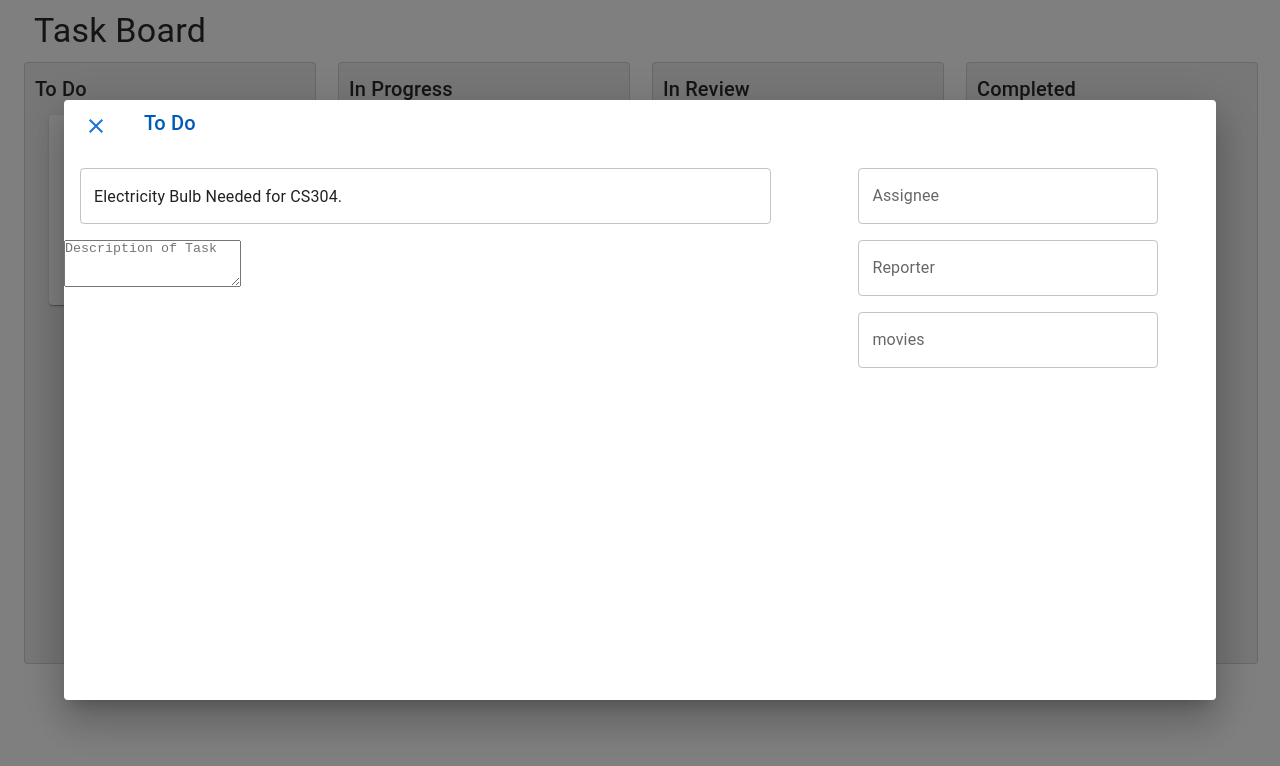
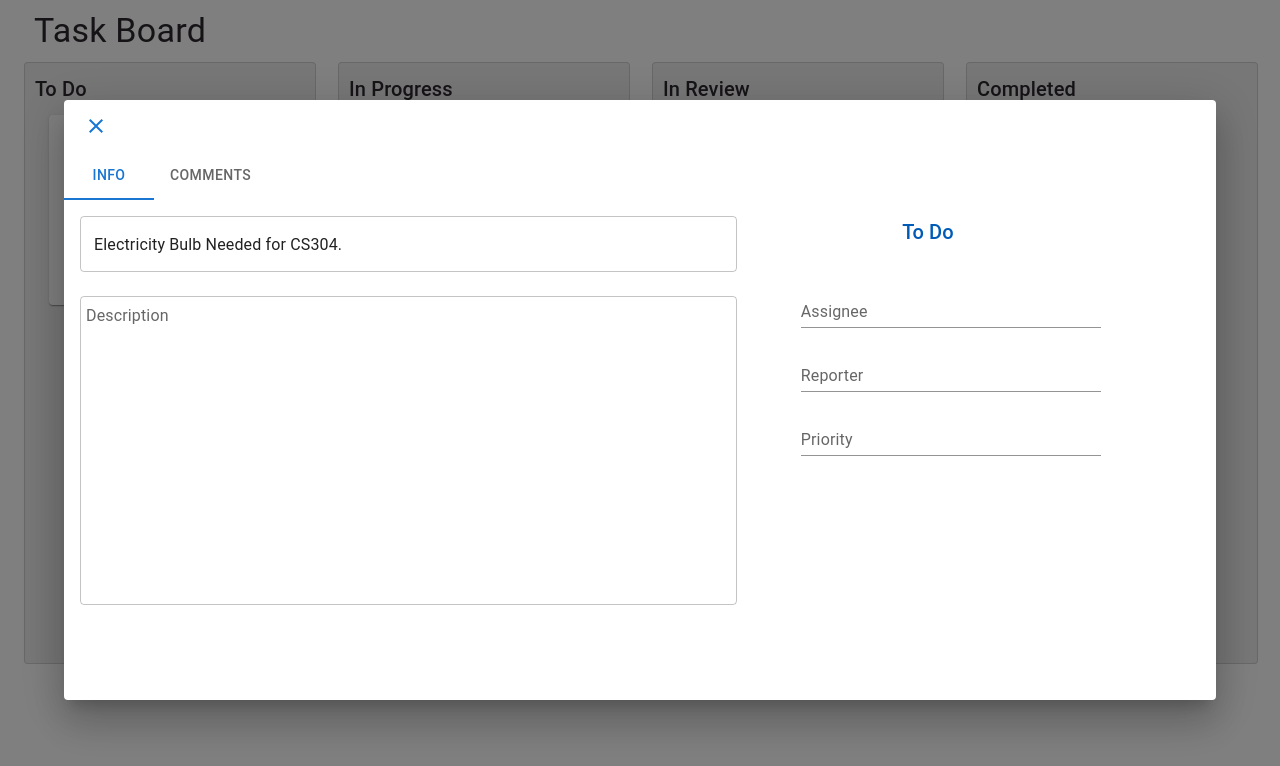
Before and after one commit to Sukhraj2454/Estate, a React (Create React App) app in the folder main/: page / in a window 1280 px wide. Shown: the top 766 px of the page. Built offline with nearby package versions, Linux system fonts and the light colour scheme.

Commit message:
Created Expanded view for card on large screen, added comments section as separate tab

```diff
--- a/main/src/Components/ACInput.js
+++ b/main/src/Components/ACInput.js
@@ -4,11 +4,12 @@ import Autocomplete, { createFilterOptions } from '@mui/material/Autocomplete';
 
 const filter = createFilterOptions();
 
-export default function ACInput({ data, label }) {
+export default function ACInput({ data, label, defValue }) {
     const [value, setValue] = useState(null);
 
     return (
         <Autocomplete
+            defaultValue={defValue}
             value={value}
             onChange={(event, newValue) => {
                 if (typeof newValue === 'string') {
@@ -36,10 +37,12 @@ export default function ACInput({ data, label }) {
                 return option.title;
             }}
             renderOption={(props, option) => <li {...props}>{option.title}</li>}
-            sx={{ width: 300, ml: 'auto', mt:2, mb:2}}
+            sx={{ width: 300, ml: 'auto', mt: 2, mb: 2 }}
             freeSolo
             renderInput={(params) => (
-                <TextField {...params} label={label} />
+                <TextField {...params}
+                    variant="standard"
+                    label={label} />
             )}
         />
     );
--- a/main/src/Components/Card/ExpCardlg.js
+++ b/main/src/Components/Card/ExpCardlg.js
@@ -1,50 +1,82 @@
+// React  Utils
+import { useState } from 'react'
 // Components
-// import Priority from "../Priority";
 import ACInput from "../ACInput";
+import Comments from "../Comments";
 
 // MUI Components
 import { Container, Grid, Paper, Typography, Button } from "@mui/material"
-import { TextField, TextareaAutosize } from "@mui/material";
+import { TextField } from "@mui/material";
+import { ThemeProvider } from "@mui/material";
+import Tabs from '@mui/material/Tabs';
+import Tab from '@mui/material/Tab';
 
 // MUI Icons
 import CloseIcon from '@mui/icons-material/Close';
 
 
 export default function ExpCardlg({ close, theme }) {
+    const [value, setValue] = useState(0);
 
+    const handleChange = (event, newValue) => {
+        setValue(newValue);
+    };
 
     return (
+        <ThemeProvider theme={theme}>
             <Container coomponent='main'>
-            <Paper elevation={24} sx={{ height: 600 }} >
+                <Paper elevation={24} sx={{ minHeight: 600 }} >
 
                     <Button onClick={close}>
                         <CloseIcon sx={{ p: 1 }} />
                     </Button>
 
-                <Typography sx={{ p: 2, userSelect: 'none', color: '#005bb7' }} component='span' variant='h6'>
+                    <Tabs value={value} onChange={handleChange}>
+                        <Tab label="Info" />
+                        <Tab label="Comments" />
+                    </Tabs>
+
+                    {(value === 0) ?
+                        (
+                            <Grid container columns={5}>
+
+                                <Grid item xs={3} lg={3}>
+                                    <TextField sx={{ p: 2, width: '95%' }}
+                                        defaultValue={'Electricity Bulb Needed for CS304.'} />
+                                    <TextField
+                                        sx={{ p: 1, ml: 1, width: '95%' }}
+                                        label="Description"
+                                        multiline
+                                        rows={12}
+                                    />
+                                </Grid>
+
+                                <Grid item sx={{
+                                    width: "30%"
+                                }}>
+                                    <Typography
+                                        sx={{
+                                            p: 2,
+                                            userSelect: 'none',
+                                            color: '#005bb7',
+                                            textAlign: 'center'
+                                        }}
+                                        component='h4' variant='h6'>
                                         To Do
                                     </Typography>
-                <Grid container columns={5}>
-
-                    <Grid item xs={3}>
-                        <TextField sx={{ p: 2, width: '100%' }}
-                            value={'Electricity Bulb Needed for CS304.'} />
-                        <TextareaAutosize
-                            maxRows={20}
-                            aria-label="maximum height"
-                            minRows={3}
-                            placeholder="Description of Task"
-                            sx={{ ml: 50, maxWidth: 500, padding: 4, maxHeight: 200, }} />
-                    </Grid>
-                    <Grid item sx={{ width: "35%", bl: '1' }}>
-                        <ACInput theme={theme} data={top100Films} label={"Assignee"} />
-                        <ACInput theme={theme} data={top100Films} label={"Reporter"} />
-                        <ACInput theme={theme} data={top100Films} label={"movies"} />
+                                    <ACInput theme={theme} defValue='' data={top100Films} label={"Assignee"} />
+                                    <ACInput theme={theme} defValue='' data={top100Films} label={"Reporter"} />
+                                    <ACInput theme={theme} defValue='Medium' data={[{ 'title': 'Medium', 'level': 2 }, { 'title': 'High', 'level': 1 }]} label={"Priority"} />
                                 </Grid>
 
                             </Grid>
+
+                        ) :
+                        <Comments />}
+
                 </Paper>
             </Container >
+        </ThemeProvider>
     )
 };
 
--- /dev/null
+++ b/main/src/Components/Comments.js
@@ -0,0 +1,42 @@
+// React Utils.
+import { useState } from 'react';
+
+// Mui Components
+import Stack from '@mui/material/Stack';
+import Divider from '@mui/material/Divider';
+import { Box } from "@mui/system";
+import { Container, Typography, Button } from '@mui/material';
+
+
+
+export default function Comments() {
+
+    return (
+        <Container component={'main'} sx={{ mt: 2 }}>
+            <Stack
+                direction="column"
+                divider={<Divider orientation="horizontal" flexItem />}
+                spacing={2}
+            >
+                <Typography component='h1' variant='h6'>
+                    Hi there
+                </Typography>
+                <Typography component='h1' variant='h6'>
+                    Hi there
+                </Typography>
+                <Typography component='h1' variant='h6'>
+                    Hi there
+                </Typography>
+                <Typography component='h1' variant='h6'>
+                    Hi there
+                </Typography>
+                <Typography component='h1' variant='h6'>
+                    Hi there
+                </Typography>
+                <Typography component='h1' variant='h6'>
+                    Hi there
+                </Typography>
+            </Stack>
+        </Container >
+    )
+}
--- a/main/src/Components/TaskBoard/TaskBoardlg.js
+++ b/main/src/Components/TaskBoard/TaskBoardlg.js
@@ -1,7 +1,6 @@
 import TaskCard from '../Card/TaskCard';
 
 // Material UI Components
-import { ThemeProvider } from '@mui/material/styles';
 import Container from '@mui/material/Container';
 import Paper from '@mui/material/Paper';
 import Grid from '@mui/material/Grid';
@@ -12,8 +11,6 @@ export default function TaskBoardlg({ theme, useStyles }) {
     const classes = useStyles();
 
     return (
-        <ThemeProvider theme={theme}>
-
             <Container component='main' maxWidth='xl'>
 
                 <Typography component='h1' variant='h4' className={classes.root}>
@@ -60,7 +57,6 @@ export default function TaskBoardlg({ theme, useStyles }) {
 
             </Container>
 
-        </ThemeProvider>
     )
 
 }
--- a/main/src/Components/TaskBoard/TaskBoardsm.js
+++ b/main/src/Components/TaskBoard/TaskBoardsm.js
@@ -16,7 +16,6 @@ export default function TaskBoardsm({ theme, useStyles }) {
 
     return (
 
-        <ThemeProvider theme={theme}>
 
         <Container component='main' maxWidth='lg'>
             <Typography component='h1' variant='h4' className={classes.root}>
@@ -37,7 +36,7 @@ export default function TaskBoardsm({ theme, useStyles }) {
 
                 <AccordionDetails>
 
-                        <TaskCard />
+                    <TaskCard theme={theme}/>
                 </AccordionDetails>
 
             </Accordion>
@@ -94,6 +93,5 @@ export default function TaskBoardsm({ theme, useStyles }) {
             </Accordion>
 
         </Container>
-        </ThemeProvider>
     )
 }
```
Lines whose indentation alone changed are shown as unchanged.
